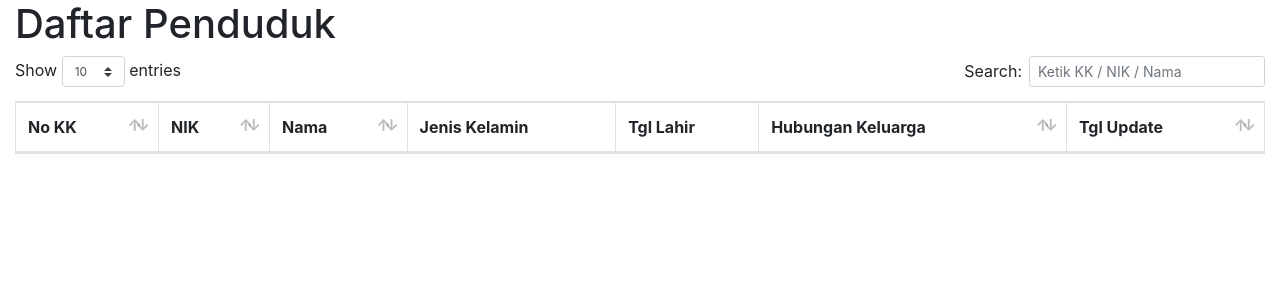
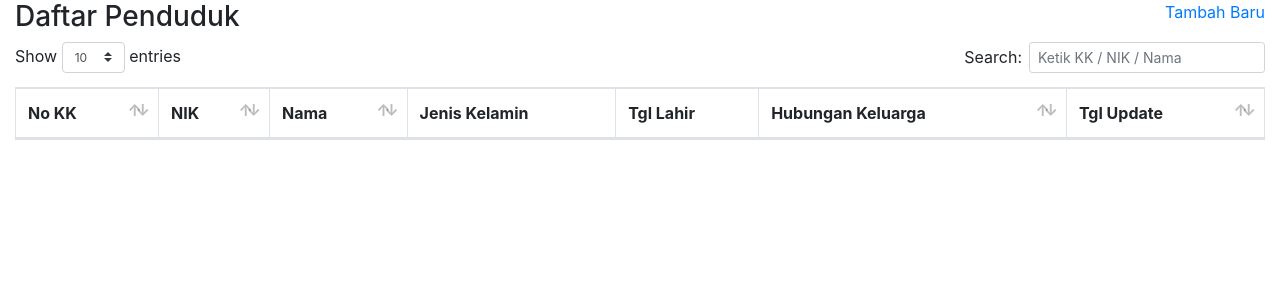
Before and after one commit to azharlihan/data-penduduk, a PHP site: page /datapenduduk/ in a window 1280 px wide. Shown: the top 300 px of the page. Run offline with PHP 8.4, Linux system fonts and the light colour scheme; lists and menus that the app fills with data are empty.

Commit message:
Update format daftarPenduduk page

```diff
--- a/app/views/daftarPenduduk.php
+++ b/app/views/daftarPenduduk.php
@@ -2,9 +2,15 @@
 
 <div class="container-fluid">
 	<div class="row">
+		<div class="col-12 col-sm-6">
+			<h3>Daftar Penduduk</h3>
+		</div>
+		<div class="col-12 col-sm-6 text-right">
+			<a href="<?= BASEURL; ?>/datapenduduk/form">Tambah Baru</a>
+		</div>
+	</div>
+	<div class="row">
 		<div class="col">
-			<h1>Daftar Penduduk</h1>
-
 			<table id="tablePenduduk" class="table table-bordered table-hover" style="width: 100%;"></table>
 		</div>
 	</div>
@@ -52,12 +58,15 @@
 					title: 'Tgl Lahir',
 					orderable: false,
 					render: (data, type, row) => {
-						return `${row.birth_date} (${row.age.padStart(2,'0')} Tahun)`;
+						return `${row.birth_date} (${row.age.padStart(2,'0')}&nbsp;Tahun)`;
 					}
 				},
 				{
 					data: 'stat_hbkel',
-					title: 'Hubungan Keluarga'
+					title: 'Hubungan Keluarga',
+					render: (data, type, row) => {
+						return row.id_stat_hbkel == 1 ? `<strong>${row.stat_hbkel}</strong>` : row.stat_hbkel;
+					}
 				},
 				{
 					data: 'tanggal_update',
```
